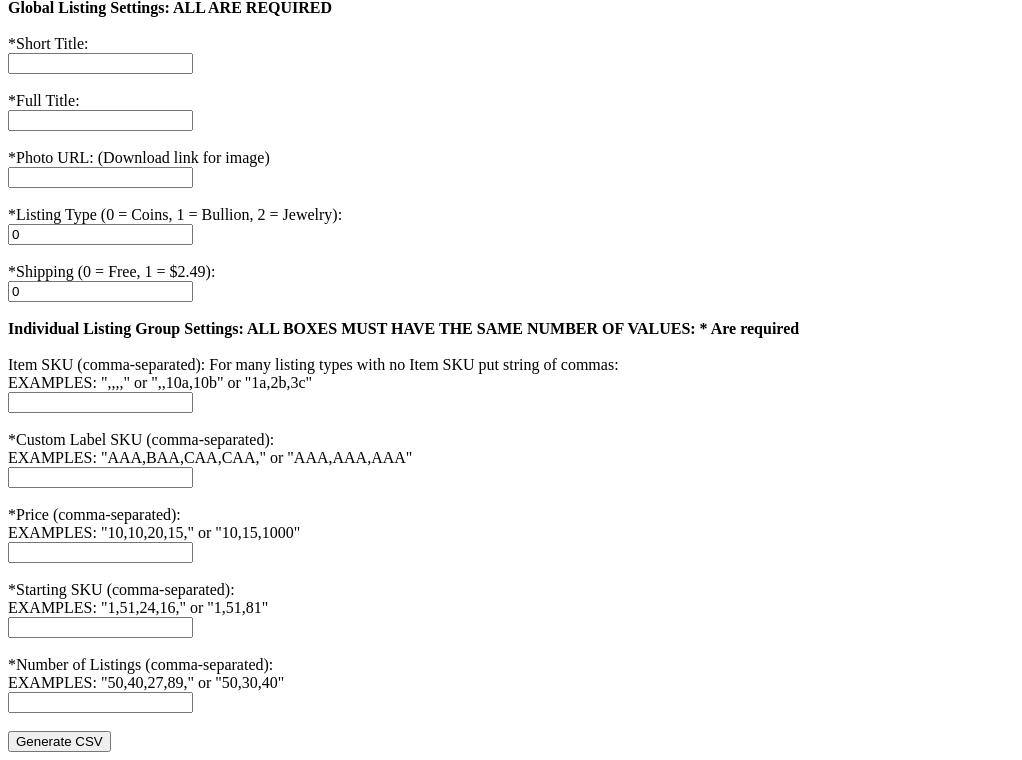
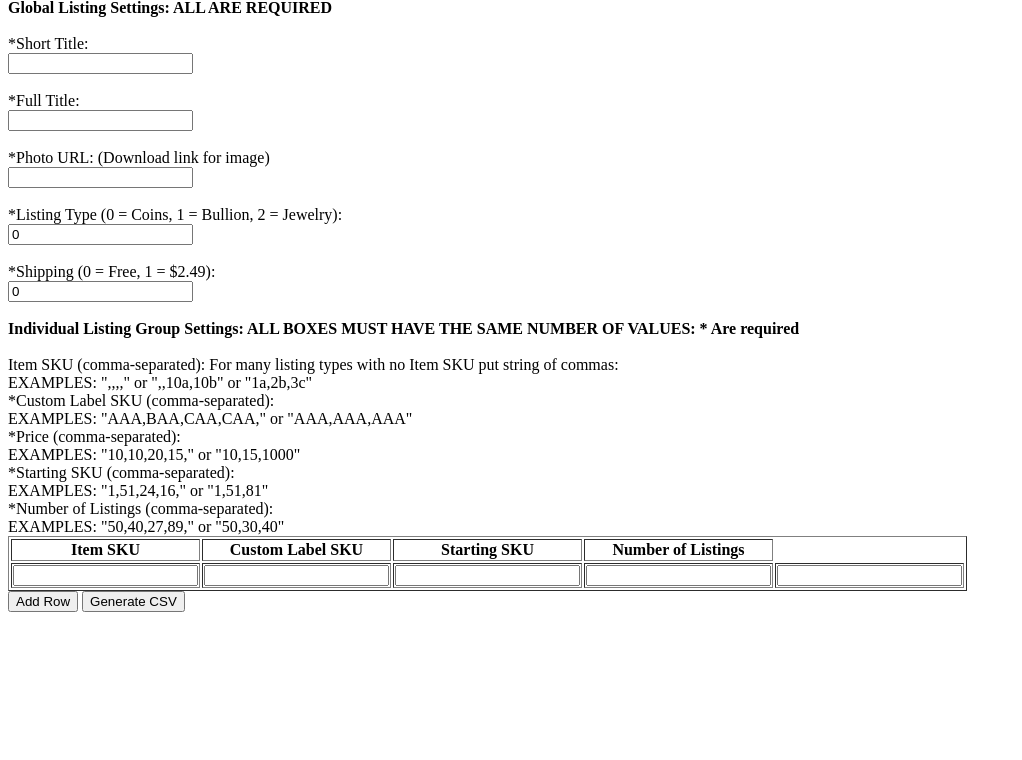
Before and after one commit to Vixcalibur/ebaylistinator, a FastAPI app: page / in a window 1280 px wide. Shown: the part 109-869 px from the top of the page, without its empty margins (0-1022 px from the left). After the commit the page ends 721 px from the top, so only its background shows below. Run offline with FastAPI, Linux system fonts and the light colour scheme.

Commit message:
Update index.html: Made individual listing blacks input be a table for easier use.

```diff
--- a/templates/index.html
+++ b/templates/index.html
@@ -29,23 +29,41 @@
 
         <label>Item SKU (comma-separated): For many listing types with no Item SKU put string of commas:</label><br>
         <label>EXAMPLES: ",,,," or ",,10a,10b" or "1a,2b,3c"</label><br>
-        <input type="text" name="itemSKU"><br><br>
 
         <label>*Custom Label SKU (comma-separated):</label><br>
         <label>EXAMPLES: "AAA,BAA,CAA,CAA," or "AAA,AAA,AAA"</label><br>
-        <input type="text" name="customLableSKU"><br><br>
 
         <label>*Price (comma-separated):</label><br>
         <label>EXAMPLES: "10,10,20,15," or "10,15,1000"</label><br>
-        <input type="text" name="prices"><br><br>
 
         <label>*Starting SKU (comma-separated):</label><br>
         <label>EXAMPLES: "1,51,24,16," or "1,51,81"</label><br>
-        <input type="text" name="startingSKU"><br><br>
 
         <label>*Number of Listings (comma-separated):</label><br>
         <label>EXAMPLES: "50,40,27,89," or "50,30,40"</label><br>
-        <input type="text" name="numberOfListings"><br><br>
+
+        <table border="1" id="input-grid">
+          <thead>
+            <tr>
+              <th>Item SKU</th>
+              <th>Custom Label SKU</th>
+              <th>Starting SKU</th>
+              <th>Number of Listings</th>
+            </tr>
+          </thead>
+          <tbody>
+            <!-- Initial Row -->
+            <tr>
+              <td><input type="text" name="itemSKU"></td>
+              <td><input type="text" name="customLabelSKU"></td>
+              <td><input type="text" name="prices"></td>
+              <td><input type="number" name="startingSKU"></td>
+              <td><input type="number" name="numberOfListings"></td>
+            </tr>
+          </tbody>
+        </table>
+
+<button type="button" onclick="addRow()">Add Row</button>
 
         <input type="submit" value="Generate CSV">
 
```
